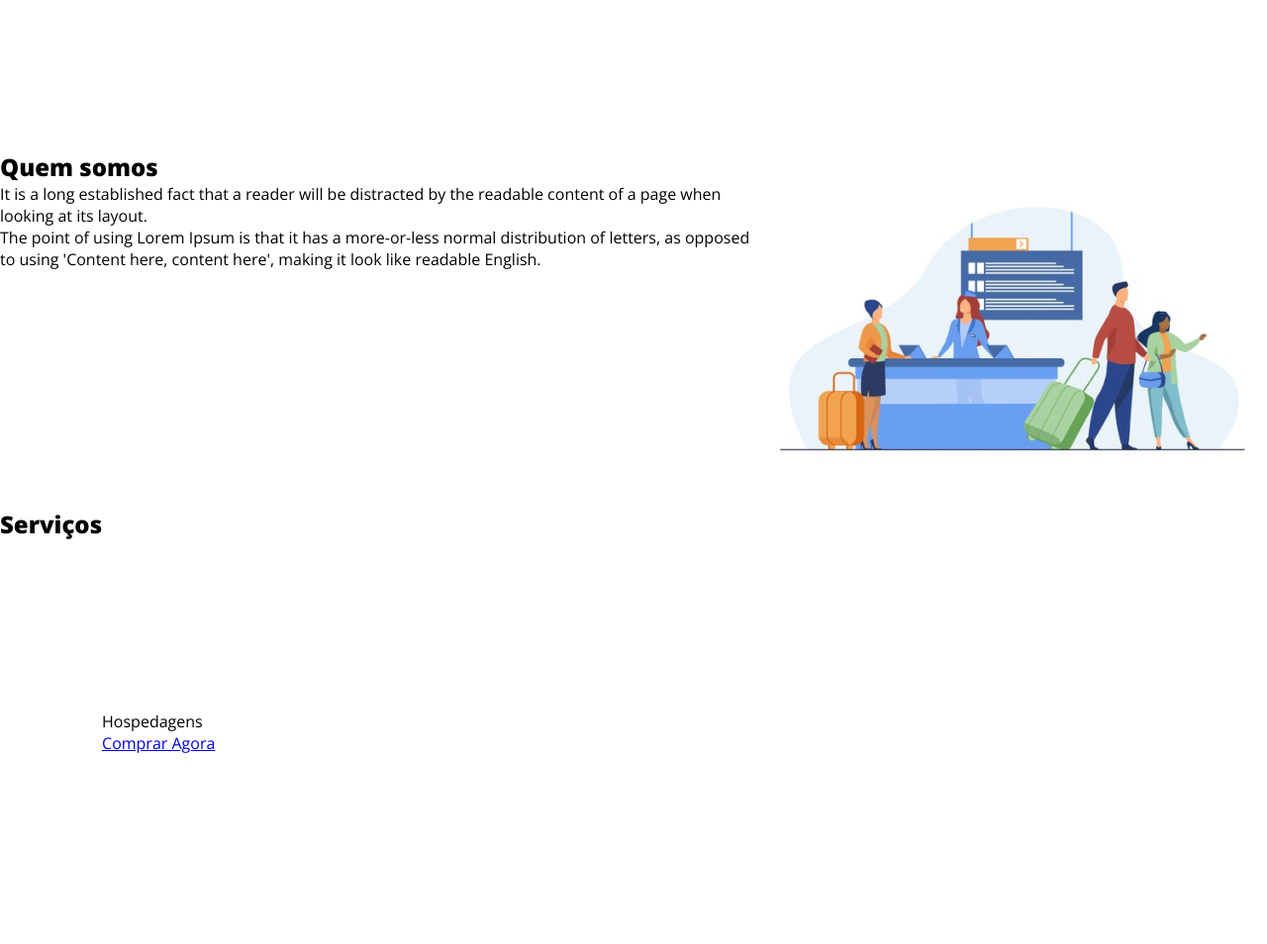
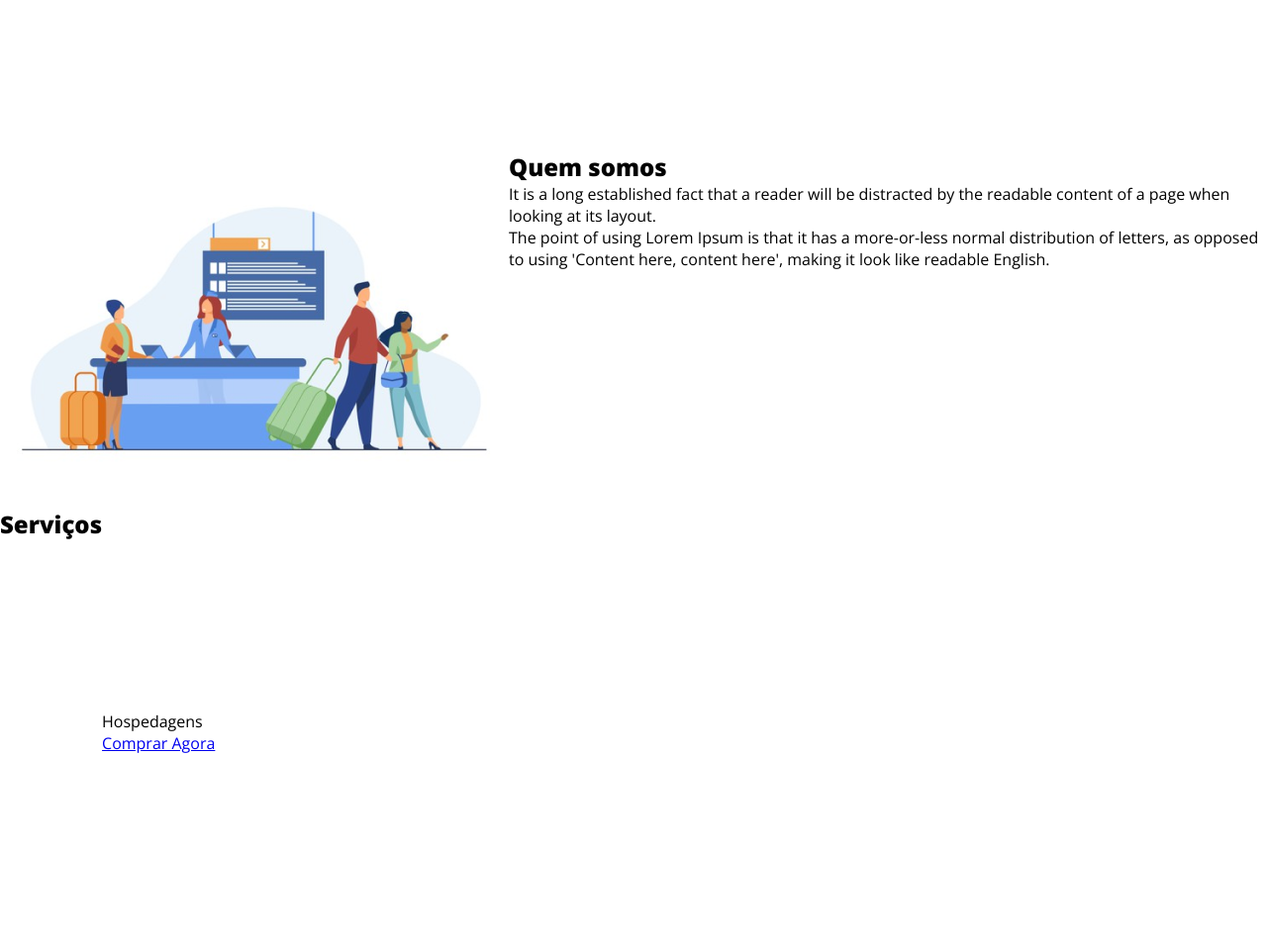
Before and after one commit to Antonio-Elvis-Dev/DIO, a plain HTML site: page HTML & CSS/PROJETO INTEGRADOR/index.html in a window 1280 px wide. Shown: the part 808-1762 px from the top of the page at 99% size. Drawn offline with nearby package versions, Linux system fonts and the light colour scheme.

Commit message:
reta final projeto integrador

```diff
--- a/HTML & CSS/PROJETO INTEGRADOR/index.html
+++ b/HTML & CSS/PROJETO INTEGRADOR/index.html
@@ -16,7 +16,7 @@
   <body>
     <header>
       <div class="flex-container menu">
-        <h1>FlexTurismos</h1>
+        <div><h1>FlexTurismos</h1></div>
         <ul class="list-items">
           <li><a href="#quem-somos">Quem Somos</a></li>
           <li><a href="#servicos">Serviços</a></li>
@@ -39,7 +39,7 @@
       </div>
     </div>
 
-    <div class="flex-container">
+    <div class="flex-container" id="quem-somos">
       <div>
         <h2>Quem somos</h2>
         <p>
--- a/HTML & CSS/PROJETO INTEGRADOR/style.css
+++ b/HTML & CSS/PROJETO INTEGRADOR/style.css
@@ -78,3 +78,7 @@ header .menu{
     margin-top: 1rem;
     margin-bottom: 1rem;
 }
+#quem-somos{
+    flex-direction: row-reverse;
+
+}
```
